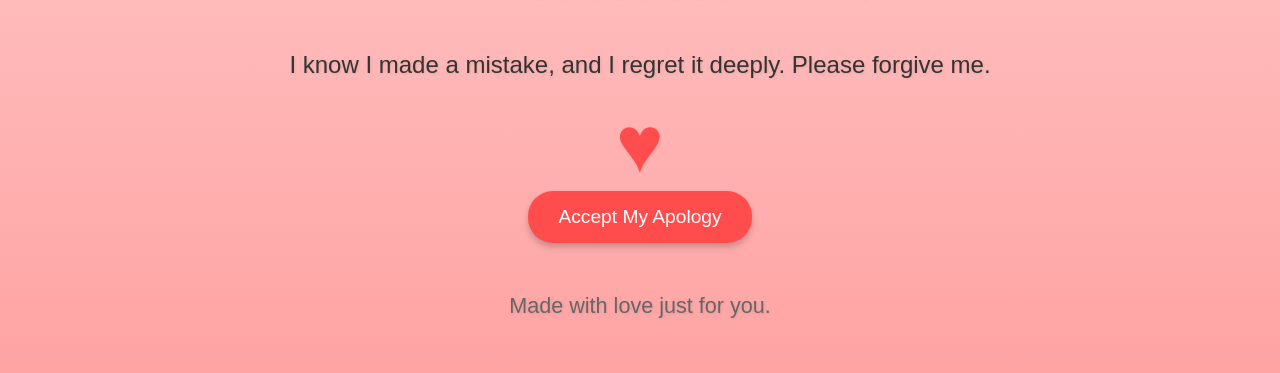
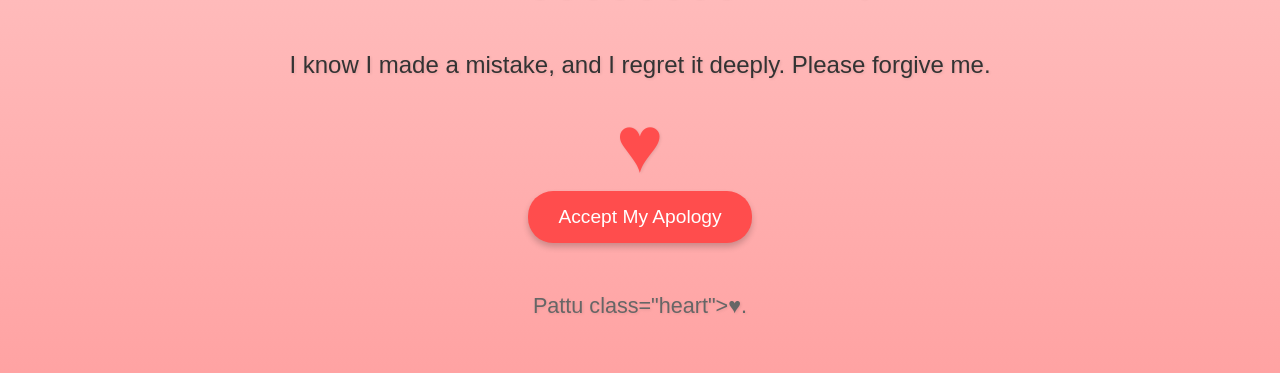
Before and after one commit to Abhyudayabhandari/deeya, a plain HTML site: page index.html in a window 1280 px wide. Shown: the part 275-648 px from the top of the page. Drawn offline with Linux system fonts and the light colour scheme.

Commit message:
Update index.html

```diff
--- a/index.html
+++ b/index.html
@@ -79,7 +79,7 @@
         <div class="heart">&hearts;</div>
         <button class="button" onclick="alert('I promise to make it up to you. I kooooooo loveeeeeee yoooooouuuuu!')">Accept My Apology</button>
         <div class="footer">
-            <p>Made with love just for you.</p>
+            <p>Pattu  class="heart">&hearts;.</p>
         </div>
     </div>
 </body>
```
